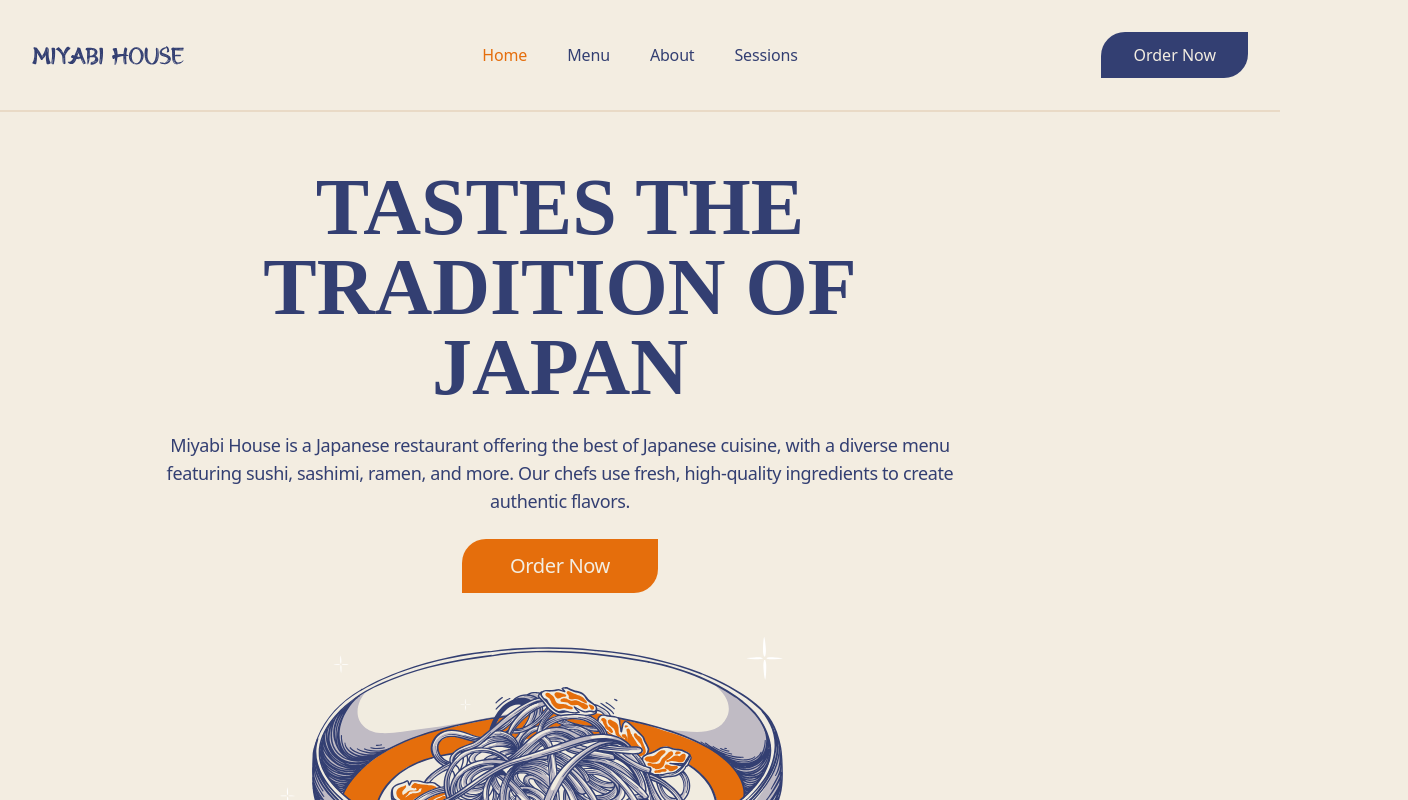
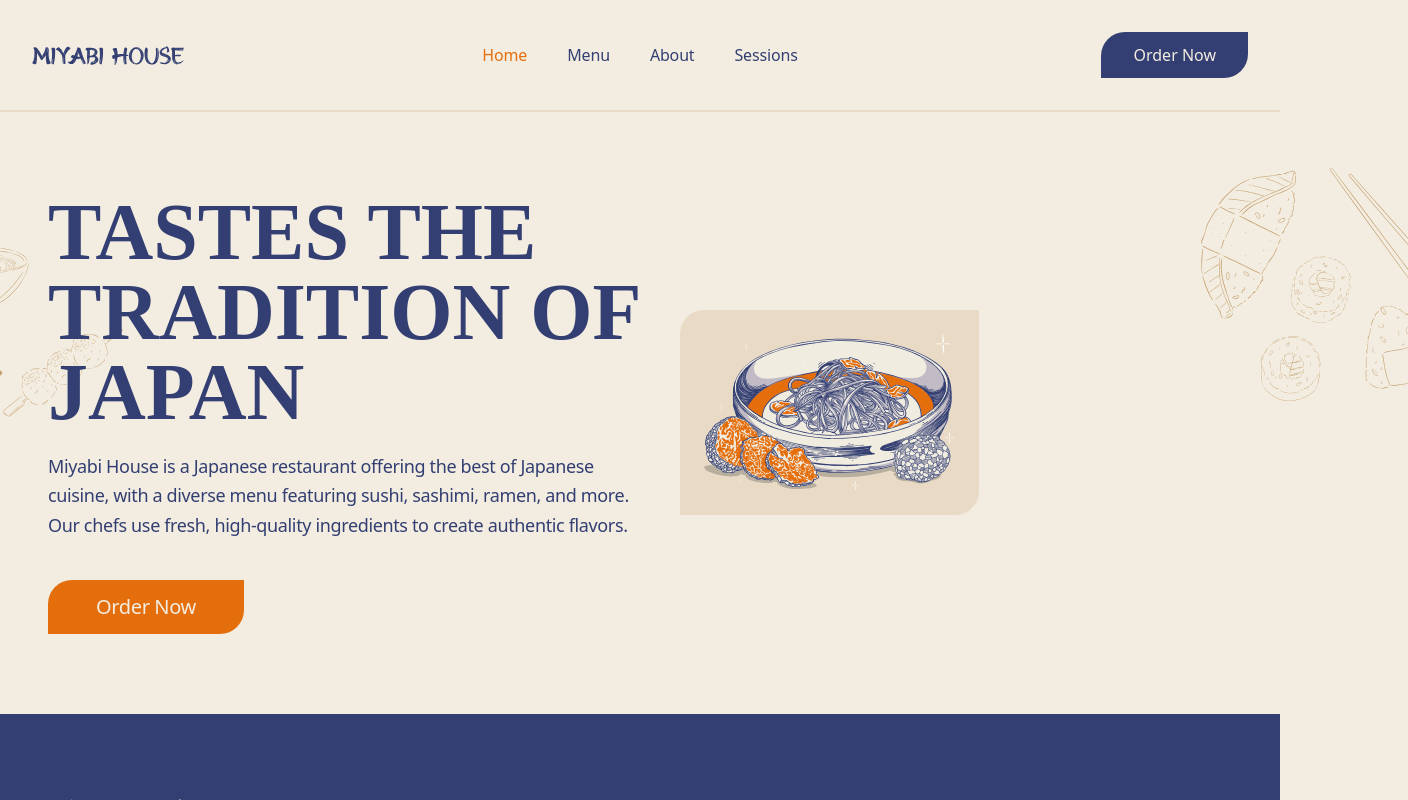
Before and after one commit to emmanuelledennemont/Miyabi-House, a Next.js app: page / in a window 1280 px wide. Shown: the top 800 px of the page, 1408 px wide, since content can reach past the window. Built offline with nearby package versions, Linux system fonts and the light colour scheme.

Commit message:
refacto hero section

```diff
--- a/src/ui/modules/landing-page/components/hero-top/hero-top-view.tsx
+++ b/src/ui/modules/landing-page/components/hero-top/hero-top-view.tsx
@@ -3,41 +3,160 @@ import { Button } from '@/ui/design-system/button/button';
 import { Typography } from '@/ui/design-system/typography/typography';
 import Image from 'next/image';
 
+const heroContent =
+{
+  text: {
+    title: 'TASTES THE TRADITION OF JAPAN',
+    description:
+      'Miyabi House is a Japanese restaurant offering the best of Japanese cuisine, with a diverse menu featuring sushi, sashimi, ramen, and more. Our chefs use fresh, high-quality ingredients to create authentic flavors.',
+    button: 'Order Now',
+  },
+  image: {
+    img1: "/assets/svg/hero.svg",
+    img2: "/assets/svg/Group 20.svg",
+    img3: "/assets/svg/Group 8.svg",
+  },
+}
+
 export const HeroTopView = () => {
   return (
-    <Container className="relative pt-[55px] pb-[55px] overflow-hidden">
-      <div className="flex">
-        <div className="flex flex-col px-20">
-          <div className="mx-auto w-full max-w-3xl lg:px-8 text-center">
-            <Typography variant="h1" component="h1" className="mx-w-lg">
-              TASTES THE TRADITION OF JAPAN
+    // <Container className="relative pt-[55px] pb-[55px] overflow-hidden max-w-3xl">
+    //   <div className="flex gap-2 mx-auto w-full max-w-12xl">
+    //     <div className="grid grid-cols-1 gap-y-1 lg:grid-cols-1 lg:grid-rows-[auto,2fr] lg:gap-y-2">
+    //       <div className="flex flex-col lg:col-span-1">
+    //         <div className="mx-auto w-full max-w-3xl lg:px-8 text-center">
+    //           <Typography variant="h1" component="h1" className="mx-w-lg">
+    //             TASTES THE TRADITION OF JAPAN
+    //           </Typography>
+    //         </div>
+    //         <div className="mx-auto w-full max-w-4xl lg:px-2 text-center m-[24px]">
+    //           <Typography variant="body-base" component="p" className="mx-w-lg">
+    //             Miyabi House is a Japanese restaurant offering the best of
+    //             Japanese cuisine, with a diverse menu featuring sushi, sashimi,
+    //             ramen, and more. Our chefs use fresh, high-quality ingredients to
+    //             create authentic flavors.
+    //           </Typography>
+    //         </div>
+    //         <div className="mx-auto mb-6">
+    //           <Button size="lg" variant="secondary" className="mx-auto">
+    //             Order Now
+    //           </Button>
+    //         </div>
+    //         <div className="mx-auto lg:max-w-3xl">
+    //           <Image
+    //             src="/assets/svg/hero.svg"
+    //             alt="illustration soupe ramen avec truffe"
+    //             width={620}
+    //             height={470}
+    //             className="z-0 mt-5 mx-[-35px]"
+    //             priority
+    //           />
+    //         </div>
+    //       </div>
+    //     </div>
+    //     <div className='lg:col-span-1 mx-auto w-full max-w-lg'>
+    //       <form className='rounded-2xl border border-zinc-100 p-6 dark:border-zinc-700/40 mt-4 mb-8 mx-auto'>
+    //         <Typography variant="h3" component="h3" className="mx-w-lg">
+    //           Subscribe to our newsletter
+    //         </Typography>
+    //         <Typography variant="body-base" component="p" className="mx-w-lg">
+    //           Get the latest news and updates from Miyabi House
+    //         </Typography>
+    //         <div className="flex flex-col mt-6">
+    //           <label htmlFor="email" className="text-sm font-semibold">
+    //             Email
+    //           </label>
+    //           <input
+    //             type="email"
+    //             name="email"
+    //             id="email"
+    //             className="py-2 px-4 rounded-md border border-zinc-100 dark:border-zinc-700/40"
+    //           />
+    //         </div>
+    //       </form>
+
+    //       <div className='lg:col-span-1'>
+    //         <div className="mx-auto w-full max-w-2xl lg:px-2 text-center rounded-2xl border border-zinc-100 p-6 dark:border-zinc-700/40 mt-4 mb-8">
+    //           <Typography variant="body-base" component="p" className="mx-w-sm">
+    //             Miyabi House is a Japanese restaurant offering the best of
+    //             Japanese cuisine, with a diverse menu featuring sushi, sashimi,
+    //             ramen, and more. Our chefs use fresh, high-quality ingredients to
+    //             create authentic flavors.
+    //           </Typography>
+    //           <Typography variant="body-base" component="p" className="mx-w-sm">
+    //             Miyabi House is a Japanese restaurant offering the best of
+    //             Japanese cuisine, with a diverse menu featuring sushi, sashimi,
+    //             ramen, and more. Our chefs use fresh, high-quality ingredients to
+    //             create authentic flavors.
+    //           </Typography>
+    //           <Typography variant="body-base" component="p" className="mx-w-sm">
+    //             Miyabi House is a Japanese restaurant offering the best of
+    //             Japanese cuisine, with a diverse menu featuring sushi, sashimi,
+    //             ramen, and more. Our chefs use fresh, high-quality ingredients to
+    //             create authentic flavors.
+    //           </Typography>
+    //         </div>
+    //       </div>
+    //     </div>
+    //   </div>
+    // </Container >
+    <>
+
+      <Container className="py-20 relative">
+        <div className="px-4 mx-auto ">
+          <Image
+            src={heroContent.image.img2}
+            alt="illustration soupe ramen illustration sushi baguettes et spécialités japonaises"
+            width={250}
+            height={250}
+            className="object-cover absolute top-[90px] left-[-110px] -z-40"
+            priority
+          />
+          <div className="lg:flex items-center justify-between">
+            <div className="lg:w-6/12 mb-10 lg:mb-0">
+              <Typography variant="h1" component="h1" className="text-4xl lg:text-5xl mb-5">
+                {heroContent.text.title}
               </Typography>
-          </div>
-          <div className="mx-auto w-full max-w-4xl lg:px-8 text-center m-[24px]">
-            <Typography variant="body-base" component="p" className="mx-w-lg">
-              Miyabi House is a Japanese restaurant offering the best of Japanese
-              cuisine, with a diverse menu featuring sushi, sashimi, ramen, and
-              more. Our chefs use fresh, high-quality ingredients to create
-              authentic flavors.
+              <Typography variant="body-base" component="p" className="mb-10 leading-relaxed">
+                {heroContent.text.description}
               </Typography>
-          </div>
-          <div className='mx-auto mb-6'>
-            <Button size='lg' variant="secondary" className="mx-auto">
-              Order Now
+              <Button size="lg" variant="secondary" className="mx-auto">
+                {heroContent.text.button}
               </Button>
             </div>
-          <div className="mx-auto lg:max-w-3xl">
+            <div className="lg:w-6/12 space-y-2 p-10">
+              <div className="flex space-x-2 items-stretch">
+                <div className="w-7/12">
+                  {heroContent.image.img1 && (
                     <Image
-              src="/assets/svg/hero.svg"
+                      src={heroContent.image.img1}
                       alt="illustration soupe ramen avec truffe"
-              width={620}
-              height={470}
-              className="z-0 mt-5 mx-[-40px]"
+                      width={397}
+                      height={406}
+                      className="object-cover h-full w-full bg-beigebg-200 p-6 rounded rounded-4xl"
+                      priority
+                    />
+                  )}
+                </div>
+                <div className="w-4/12 self-end space-y-2">
+                  <div className="grid grid-cols-2 gap-2">
+
+                  </div>
+                  <Image
+                    src={heroContent.image.img3}
+                    alt="illustration sushi baguettes et spécialités japonaises"
+                    width={230}
+                    height={230}
+                    className="object-cover absolute top-[30px] right-[-128px] -z-40 items-end"
+                    priority
                   />
                 </div>
               </div>
+            </div>
+          </div>
+        </div>
 
-      </div>
       </Container>
+    </>
   );
 };
--- a/src/ui/modules/landing-page/landing-page.view.tsx
+++ b/src/ui/modules/landing-page/landing-page.view.tsx
@@ -1,4 +1,5 @@
-import { HeroTopView } from './components/hero-top/hero-top-view'
+import { HeroTopView } from "./components/hero-top/hero-top-view"
+
 export const LadingPageView = () => {
   return (
     <>
```
Also changed, not shown: public/assets/svg/group-3.svg (renamed from public/assets/svg/Group 3.svg). Lines whose indentation alone changed are shown as unchanged.
